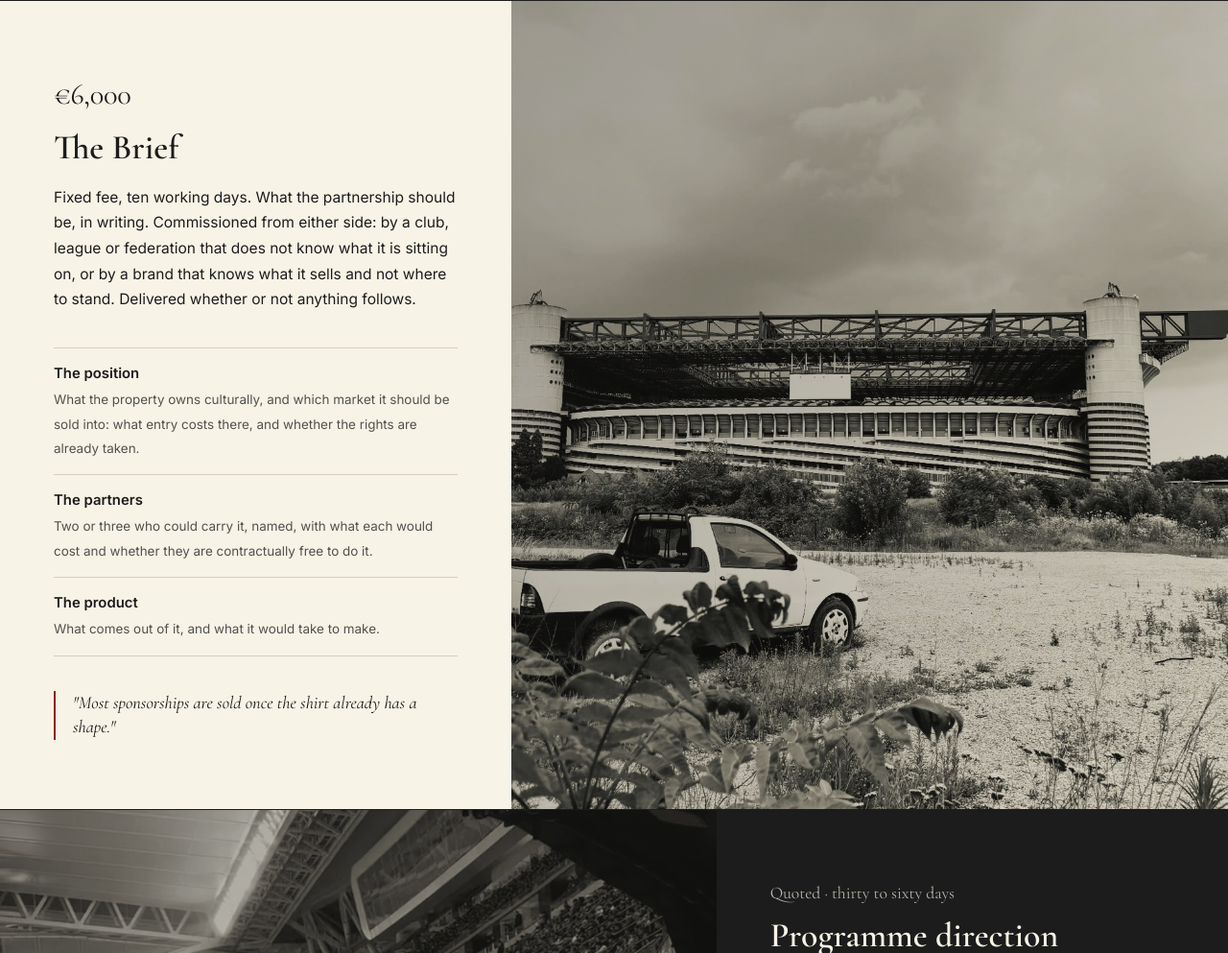
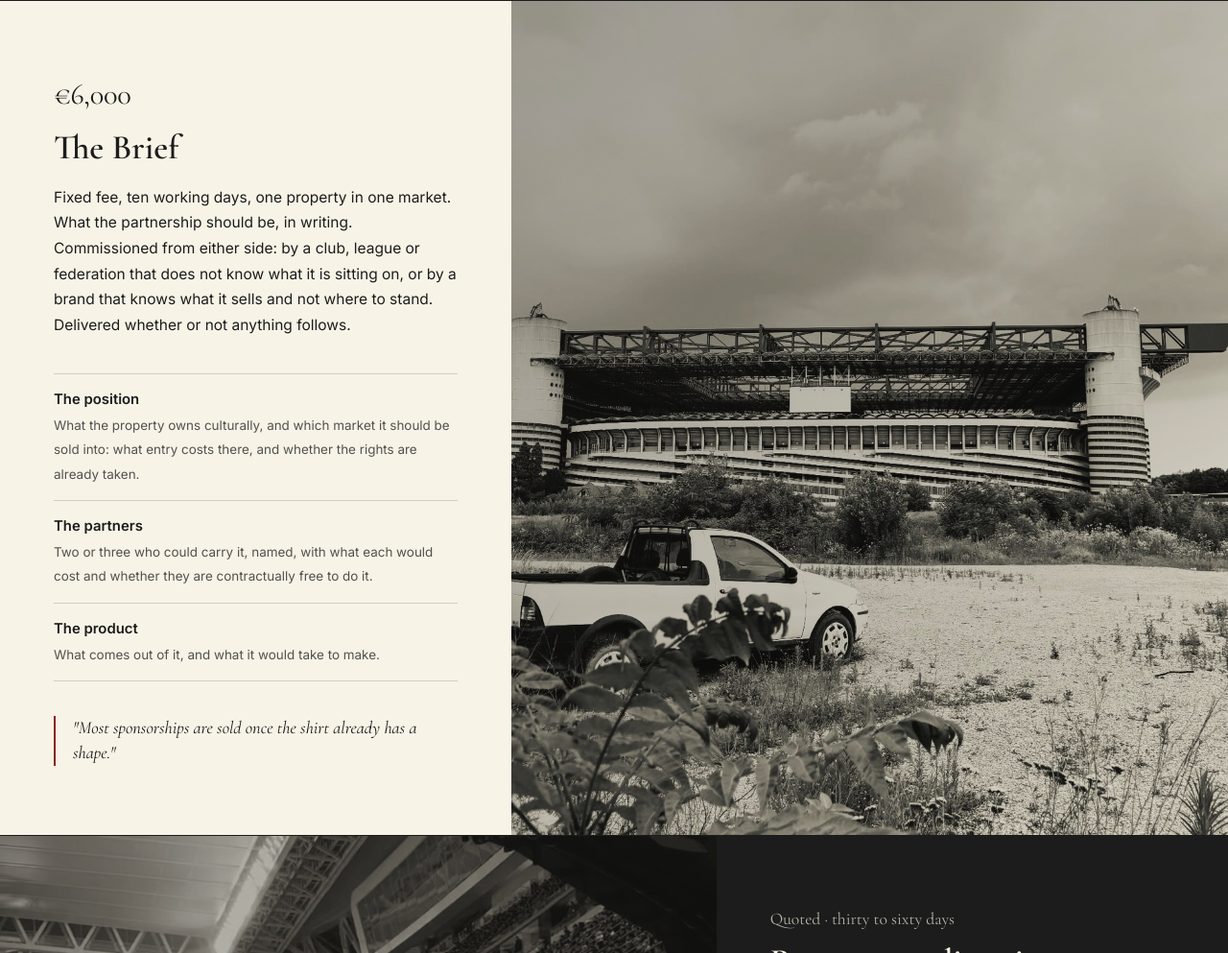
Before and after one commit to mostinternational/most-website, a plain HTML site: page index.html in a window 1280 px wide. Shown: the part 4410-5403 px from the top of the page at 96% size. Drawn offline with nearby package versions, Linux system fonts and the light colour scheme.

Commit message:
Bound The Brief to one property in one market
The fixed price needs a scope boundary, so a larger question gets quoted rather than anchored to 6,000 euro.

```diff
--- a/index.html
+++ b/index.html
@@ -694,7 +694,7 @@
     <div class="mb-text">
       <div class="mb-num" style="font-size:1.9rem;font-style:normal;opacity:1;letter-spacing:-.01em;">&euro;6,000</div>
       <h3>The Brief</h3>
-      <p class="mb-desc">Fixed fee, ten working days. What the partnership should be, in writing. Commissioned from either side: by a club, league or federation that does not know what it is sitting on, or by a brand that knows what it sells and not where to stand. Delivered whether or not anything follows.</p>
+      <p class="mb-desc">Fixed fee, ten working days, one property in one market. What the partnership should be, in writing. Commissioned from either side: by a club, league or federation that does not know what it is sitting on, or by a brand that knows what it sells and not where to stand. Delivered whether or not anything follows.</p>
       <ul class="svc-list">
         <li><b>The position</b><small>What the property owns culturally, and which market it should be sold into: what entry costs there, and whether the rights are already taken.</small></li>
         <li><b>The partners</b><small>Two or three who could carry it, named, with what each would cost and whether they are contractually free to do it.</small></li>
```
